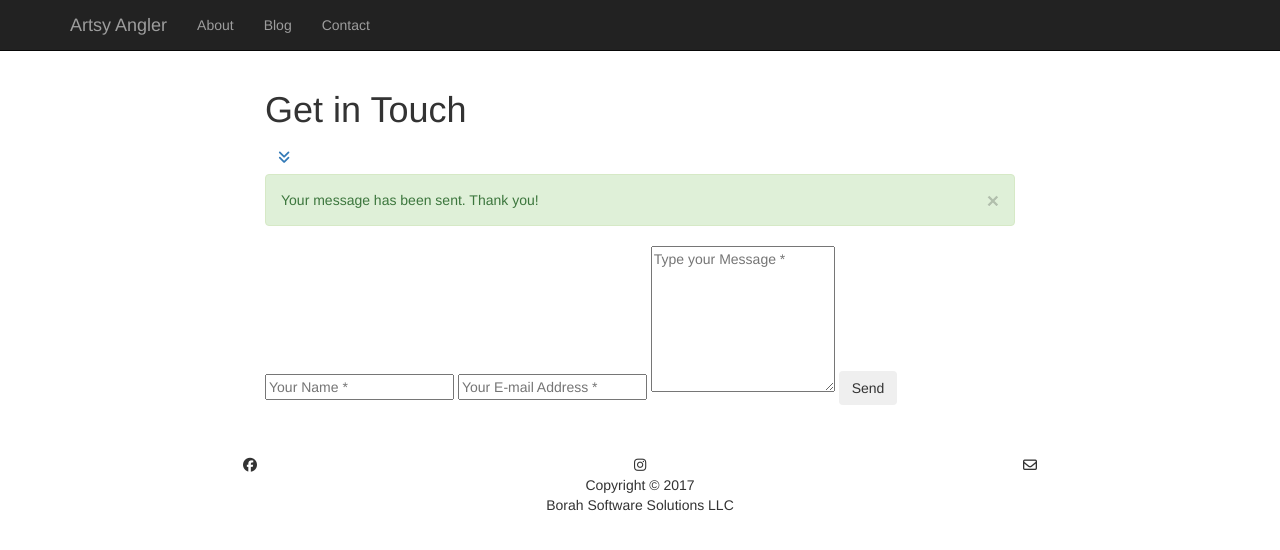
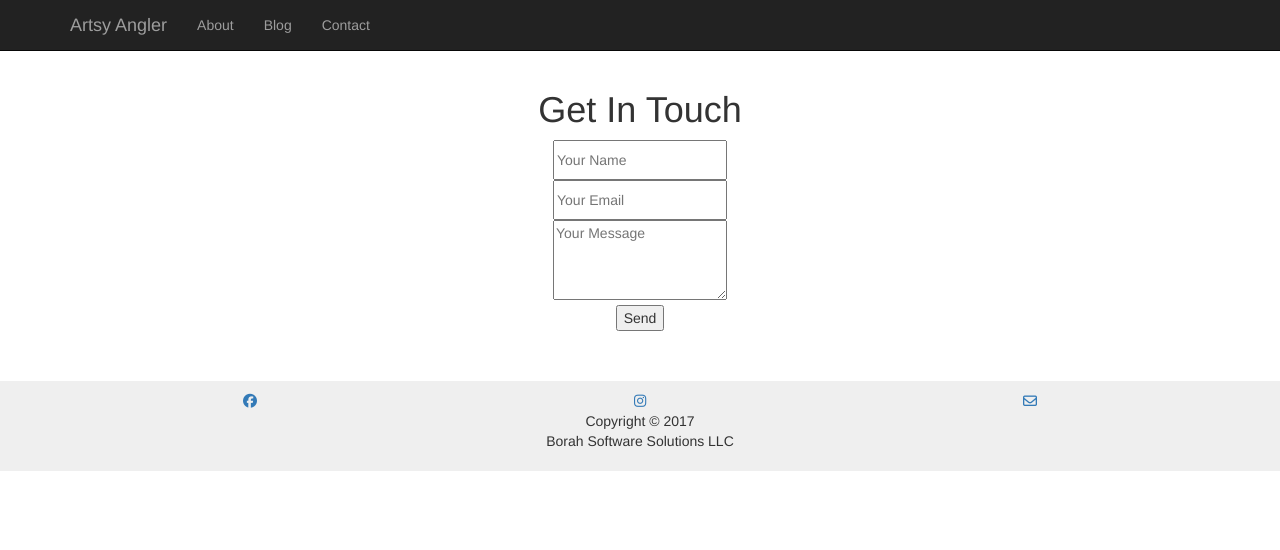
Before and after one commit to mwolfhoffman/django-wagtail-snipcart-ecommerce, a Django app: page /contact/ in a window 1280 px wide. Shown: the top 550 px of the page. Run offline with Django 3.2, Linux system fonts and the light colour scheme; parts of the project's set-up code (start-up, migrations or seed data) failed here and were passed over; some libraries are stand-ins or nearby versions.

Commit message:
contact page

```diff
--- a/demo2/static/css/store.css
+++ b/demo2/static/css/store.css
@@ -10,3 +10,8 @@
   display: flex;
   flex-direction: column;
 }
+
+.img-container{
+    height: 200px;
+     margin: 0 auto;
+}
--- a/demo2/static/css/theme.css
+++ b/demo2/static/css/theme.css
@@ -7,7 +7,11 @@ body {
 }
 
 footer {
-    margin: 50px 0;
+	 margin: 50px 0;
+	  /* position: fixed; */
+  padding: 1rem;
+  background-color: #efefef;
+  text-align: center;
 }
 
 .artist-statement{
--- a/demo2/templates/contact.html
+++ b/demo2/templates/contact.html
@@ -1,5 +1,6 @@
 <!DOCTYPE html>
 <html lang="en">
+
 <head>
 	<meta charset="utf-8">
 	<meta name="viewport" content="width=device-width, initial-scale=1">
@@ -9,7 +10,8 @@
 
 	<title>Contact - Artsy Angler</title>
 	<!-- Bootstrap Core CSS -->
-        <link rel="stylesheet" href="https://maxcdn.bootstrapcdn.com/bootstrap/3.3.7/css/bootstrap.min.css" integrity="sha384-BVYiiSIFeK1dGmJRAkycuHAHRg32OmUcww7on3RYdg4Va+PmSTsz/K68vbdEjh4u" crossorigin="anonymous">
+	<link rel="stylesheet" href="https://maxcdn.bootstrapcdn.com/bootstrap/3.3.7/css/bootstrap.min.css" integrity="sha384-BVYiiSIFeK1dGmJRAkycuHAHRg32OmUcww7on3RYdg4Va+PmSTsz/K68vbdEjh4u"
+	 crossorigin="anonymous">
 	<link rel="stylesheet" type="text/css" href="../static/css/theme.css">
 	<script src="https://use.fontawesome.com/07d6cb1858.js"></script>
 
@@ -20,52 +22,61 @@
         <script src="https://oss.maxcdn.com/libs/respond.js/1.4.2/respond.min.js"></script>
     <![endif]-->
 </head>
+
 <body id="page-top" data-spy="scroll" data-target=".navbar-fixed-top">
 	<!-- Navigation -->
 	{% include "navigation-partial.html" %}
 
 
-<!-- Intro Header -->
-<header class="intro">
-<div class="intro-body">
+	<header>
+		<center>
+			<h1>Get In Touch</h1>
+		</center>
+	</header>
+
+	<!-- Contact Section -->
+	<section id="contact">
 		<div class="container">
-		<div class="row">
-			<div class="col-md-8 col-md-offset-2">
-				<h1 class="brand-heading">Get in Touch</h1>
-				<p class="intro-text">
-					<!-- The contact form is Workin'! -->
-				</p>
-				<a href="#contact" class="btn btn-circle page-scroll">
-				<i class="fa fa-angle-double-down animated"></i>
-				</a>
+			<div class="row contact-form-row">
+            <div class="col-lg-8 col-lg-offset-2 col-md-10 col-md-offset-1">
+                <!--<p>Want to get in touch with me? Fill out the form below to send me a message and I will try to get back to you within 24 hours!</p>-->
+                <!-- Contact Form - Enter your email address on line 19 of the mail/contact_me.php file to make this form work. -->
+                <!-- WARNING: Some web hosts do not allow emails to be sent through forms to common mail hosts like Gmail or Yahoo. It's recommended that you use a private domain email address! -->
+                <!-- NOTE: To use the contact form, your site must be on a live web host with PHP! The form will not work locally! -->
+                <center>
+
+                    <form method="POST" action="http://formspree.io/nordinberghuisj@gmail.com">
+                        <input type="text" name="name" placeholder="Your Name" required>
+                        <br>
+                        <input type="email" name="email" placeholder="Your Email" required>
+                        <br>
+                        <textarea name="message" placeholder="Your Message" required></textarea>
+                        <br>
+                        <button type="submit">Send</button>
+                    </form>
+                </center>
             </div>
         </div>
     </div>
 			</div>
-</header>
-<!-- Contact Section -->
-<section id="contact">
-<div class="container content-section">
-	<div class="row">
-		<div class="col-lg-8 col-lg-offset-2">
-			<div class="done">
-				<div class="alert alert-success">
-					<button type="button" class="close" data-dismiss="alert">×</button>
-					Your message has been sent. Thank you!
-				</div>
-			</div>
-			<form method="post" action="contact.php" id="contactform">
-				<div class="form">
-					<input type="text" name="name" placeholder="Your Name *">
-					<input type="text" name="email" placeholder="Your E-mail Address *">
-					<textarea name="comment" rows="7" placeholder="Type your Message *"></textarea>
-					<input type="submit" id="submit" class="clearfix btn" value="Send">
-				</div>
-			</form>
-		</div>
-	</div>
+
 		</div>
 	</section>
+
+	<style>
+		input{
+			height: 40px;
+			width: 174px;
+			/* border: 5px groove grey; */
+		}
+		textarea{
+			height: 80px;
+			width:174px;
+
+			/* border: 5px groove grey; */
+		}
+	</style>
+
 	<!-- Footer -->
 	{% include "footer-partial.html" %}
 
@@ -80,4 +91,5 @@
 	<!-- Custom Theme JavaScript -->
 	<script src="js/theme.js"></script>
 </body>
+
 </html>
--- a/demo2/templates/footer-partial.html
+++ b/demo2/templates/footer-partial.html
@@ -2,13 +2,19 @@
 	<div class="container text-center">
 		<div class="row">
 			<div class="col-xs-4">
+				<a href="https://www.facebook.com/arstyangler/">
 				<i class="fa fa-facebook-official" aria-hidden="true"></i>
+				</a>
 			</div>
 			<div class="col-xs-4">
+				<a href="https://www.instagram.com/artsy_angler/">
 				<i class="fa fa-instagram" aria-hidden="true"></i>
+				</a>
 			</div>
 			<div class="col-xs-4">
+				<a href="mailto:nordinberghuisj@gmail.com?Subject=Hello%20From%20Your%20Website" target="_top">
 				<i class="fa fa-envelope-o" aria-hidden="true"></i>
+				</a>
 
 			</div>
 		</div>
--- a/home/templates/product_partial.html
+++ b/home/templates/product_partial.html
@@ -1,4 +1,4 @@
-<div class="product">
+<div class="product text-center">
 
   <div class="product-details">
       <div class="img-container">
@@ -11,7 +11,7 @@
           <!-- <p>{{ product.description }}</p> -->
 
       </a>
-        </div>
+
             <button class="snipcart-add-item"
             data-item-name="{{ product.name }}"
             data-item-id="{{ product.sku }}"
@@ -21,5 +21,6 @@
             data-item-description="{{ product.description }}">
             Buy it for {{ product.price }} $
           </button>
+        </div>
   </div>
 </div>
```
Also changed, not shown: demo2/templates/about.html (+9 -8 lines). Lines whose indentation alone changed are shown as unchanged.
